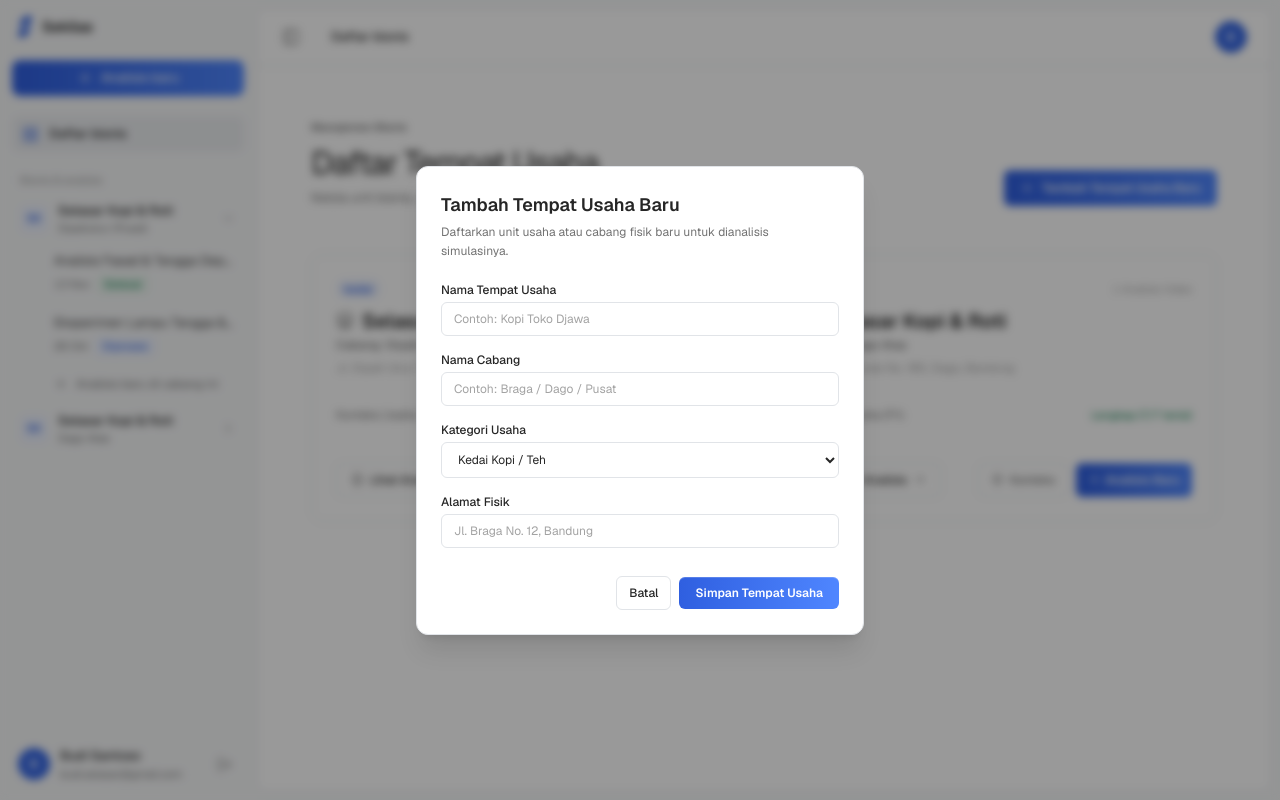
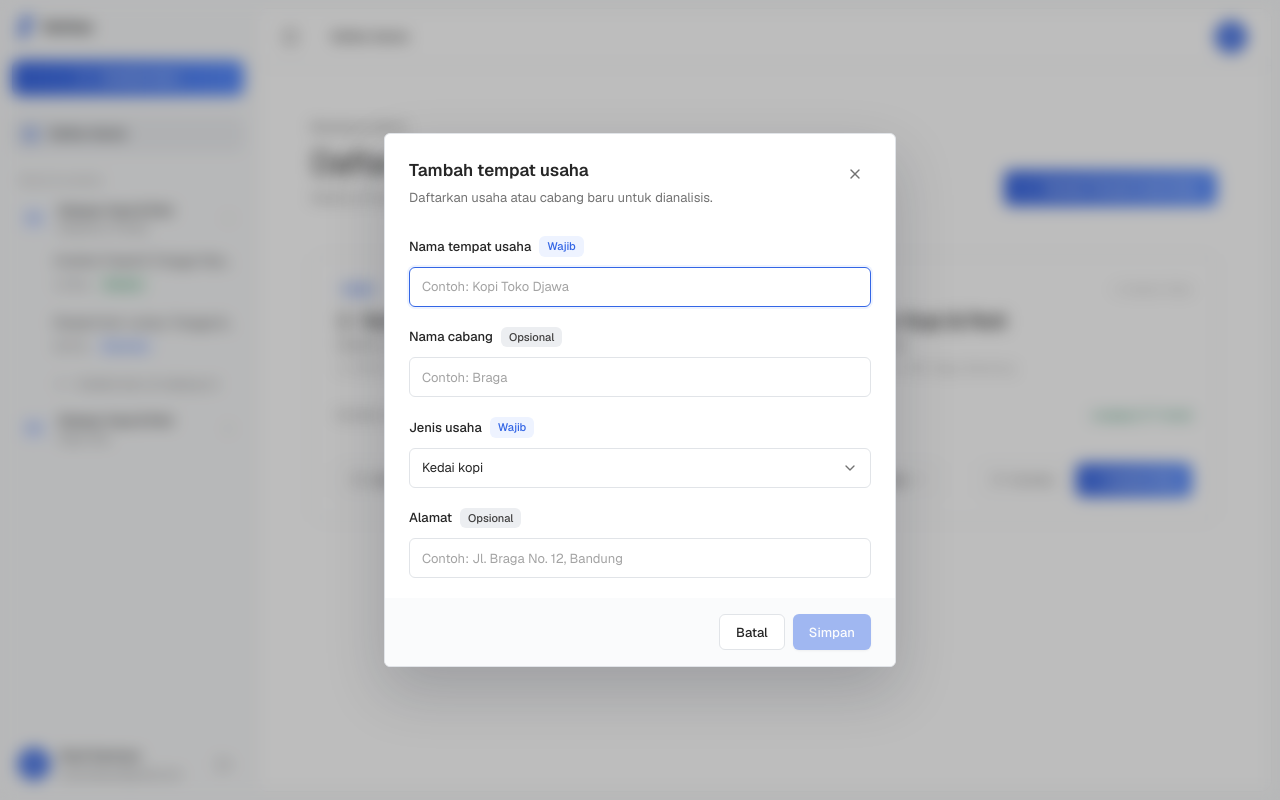
Before and after one commit to inRiza/Sekilas, a Next.js app in the folder fe/: page /businesses in a window 1280 px wide. Both pictures are taken after a click on the button "Tambah Tempat Usaha Baru". Built offline with nearby package versions, Linux system fonts and the light colour scheme.

Commit message:
feat(businesses): rebuild add-business modal with Dialog and Select
Replace the inline overlay and native select with shared UI primitives and cleaner category options.

```diff
--- a/fe/src/app/businesses/page.tsx
+++ b/fe/src/app/businesses/page.tsx
@@ -1,11 +1,22 @@
 'use client';
 
-import React, { useState } from 'react';
+import React, { useCallback, useState } from 'react';
 import Link from 'next/link';
 import { MOCK_BUSINESSES } from '@/lib/mock/business';
 import { MOCK_ANALYSES } from '@/lib/mock/analyses';
 import { Business, BusinessType } from '@/types/api';
+import { Button } from '@/components/ui/button';
+import { Dialog } from '@/components/ui/dialog';
+import { Input, Label } from '@/components/ui/form';
+import { Select, type SelectOption } from '@/components/ui/select';
 import { StoreIcon, PlusIcon, FileTextIcon, SettingsIcon, ArrowRightIcon } from '@/components/ui/icons';
+
+const CATEGORY_OPTIONS: SelectOption<BusinessType>[] = [
+  { value: 'warung', label: 'Warung makan' },
+  { value: 'kedai', label: 'Kedai kopi' },
+  { value: 'kafe', label: 'Kafe santai' },
+  { value: 'resto_ruko', label: 'Restoran ruko' },
+];
 
 export default function BusinessesPage() {
   const [businesses, setBusinesses] = useState<Business[]>(MOCK_BUSINESSES);
@@ -14,6 +25,14 @@ export default function BusinessesPage() {
   const [newBranchName, setNewBranchName] = useState('');
   const [newAddress, setNewAddress] = useState('');
   const [newCategory, setNewCategory] = useState<BusinessType>('kedai');
+
+  const closeAddModal = useCallback(() => {
+    setShowAddModal(false);
+    setNewBizName('');
+    setNewBranchName('');
+    setNewAddress('');
+    setNewCategory('kedai');
+  }, []);
 
   const handleAddBusiness = (e: React.FormEvent) => {
     e.preventDefault();
@@ -45,10 +64,7 @@ export default function BusinessesPage() {
     };
 
     setBusinesses([...businesses, newBiz]);
-    setShowAddModal(false);
-    setNewBizName('');
-    setNewBranchName('');
-    setNewAddress('');
+    closeAddModal();
   };
 
   return (
@@ -111,7 +127,7 @@ export default function BusinessesPage() {
                     </p>
 
                     <div className="mt-4 pt-3 flex items-center justify-between text-xs">
-                      <span className="text-muted">Konteks Usaha (F1):</span>
+                      <span className="text-muted">Konteks Usaha</span>
                       <span className="font-mono text-[11px] font-medium text-impact">
                         Lengkap (7/7 terisi)
                       </span>
@@ -155,88 +171,41 @@ export default function BusinessesPage() {
       </main>
 
       {/* Modal Tambah Bisnis Baru */}
-      {showAddModal && (
-        <div className="fixed inset-0 z-50 flex items-center justify-center p-4">
-          <div
-            onClick={() => setShowAddModal(false)}
-            className="fixed inset-0 bg-black/40 backdrop-blur-xs"
-          />
-          <div className="relative z-10 w-full max-w-md rounded-xl border border-line bg-white p-6 shadow-xl animate-in zoom-in-95 duration-150">
-            <h3 className="text-lg font-semibold text-ink">Tambah Tempat Usaha Baru</h3>
-            <p className="text-xs text-muted mt-1 leading-relaxed">
-              Daftarkan unit usaha atau cabang fisik baru untuk dianalisis simulasinya.
-            </p>
-
-            <form onSubmit={handleAddBusiness} className="mt-5 space-y-4 text-xs">
+      <Dialog
+        open={showAddModal}
+        onClose={closeAddModal}
+        title="Tambah tempat usaha"
+        description="Daftarkan usaha atau cabang baru untuk dianalisis."
+        footer={
+          <>
+            <Button type="button" variant="secondary" size="md" className="!rounded-md" onClick={closeAddModal}>
+              Batal
+            </Button>
+            <Button type="submit" form="add-business-form" variant="primary" size="md" className="!rounded-md" disabled={!newBizName.trim()}>
+              Simpan
+            </Button>
+          </>
+        }
+      >
+        <form id="add-business-form" onSubmit={handleAddBusiness} className="space-y-5">
           <div>
-                <label className="block font-medium text-ink mb-1">Nama Tempat Usaha</label>
-                <input
-                  type="text"
-                  required
-                  placeholder="Contoh: Kopi Toko Djawa"
-                  value={newBizName}
-                  onChange={(e) => setNewBizName(e.target.value)}
-                  className="w-full rounded-md border border-line px-3 py-2 text-ink placeholder:text-subtle focus:border-primary-40 focus:outline-none"
-                />
+            <Label requiredText="wajib" htmlFor="biz-name">Nama tempat usaha</Label>
+            <Input id="biz-name" autoFocus placeholder="Contoh: Kopi Toko Djawa" value={newBizName} onChange={(e) => setNewBizName(e.target.value)} />
           </div>
-
           <div>
-                <label className="block font-medium text-ink mb-1">Nama Cabang</label>
-                <input
-                  type="text"
-                  placeholder="Contoh: Braga / Dago / Pusat"
-                  value={newBranchName}
-                  onChange={(e) => setNewBranchName(e.target.value)}
-                  className="w-full rounded-md border border-line px-3 py-2 text-ink placeholder:text-subtle focus:border-primary-40 focus:outline-none"
-                />
+            <Label requiredText="opsional" htmlFor="biz-branch">Nama cabang</Label>
+            <Input id="biz-branch" placeholder="Contoh: Braga" value={newBranchName} onChange={(e) => setNewBranchName(e.target.value)} />
           </div>
-
           <div>
-                <label className="block font-medium text-ink mb-1">Kategori Usaha</label>
-                <select
-                  value={newCategory}
-                  onChange={(e) => setNewCategory(e.target.value as BusinessType)}
-                  className="w-full rounded-md border border-line bg-white px-3 py-2 text-ink focus:border-primary-40 focus:outline-none"
-                >
-                  <option value="kedai">Kedai Kopi / Teh</option>
-                  <option value="kafe">Kafe / Bakery</option>
-                  <option value="warung">Warung Makan / Kelontong</option>
-                  <option value="resto_ruko">Restoran Ruko</option>
-                  <option value="lainnya">Lainnya</option>
-                </select>
+            <Label requiredText="wajib" htmlFor="biz-category">Jenis usaha</Label>
+            <Select id="biz-category" value={newCategory} onChange={setNewCategory} options={CATEGORY_OPTIONS} />
           </div>
-
           <div>
-                <label className="block font-medium text-ink mb-1">Alamat Fisik</label>
-                <input
-                  type="text"
-                  placeholder="Jl. Braga No. 12, Bandung"
-                  value={newAddress}
-                  onChange={(e) => setNewAddress(e.target.value)}
-                  className="w-full rounded-md border border-line px-3 py-2 text-ink placeholder:text-subtle focus:border-primary-40 focus:outline-none"
-                />
-              </div>
-
-              <div className="pt-3 flex items-center justify-end gap-2">
-                <button
-                  type="button"
-                  onClick={() => setShowAddModal(false)}
-                  className="rounded-md border border-line px-3 py-2 font-medium text-ink hover:bg-panel transition"
-                >
-                  Batal
-                </button>
-                <button
-                  type="submit"
-                  className="btn-primary rounded-md px-4 py-2 font-semibold text-white shadow-xs transition"
-                >
-                  Simpan Tempat Usaha
-                </button>
+            <Label requiredText="opsional" htmlFor="biz-address">Alamat</Label>
+            <Input id="biz-address" placeholder="Contoh: Jl. Braga No. 12, Bandung" value={newAddress} onChange={(e) => setNewAddress(e.target.value)} />
           </div>
         </form>
-          </div>
-        </div>
-      )}
-
+      </Dialog>
     </div>
   );
 }
```
Lines whose indentation alone changed are shown as unchanged.
